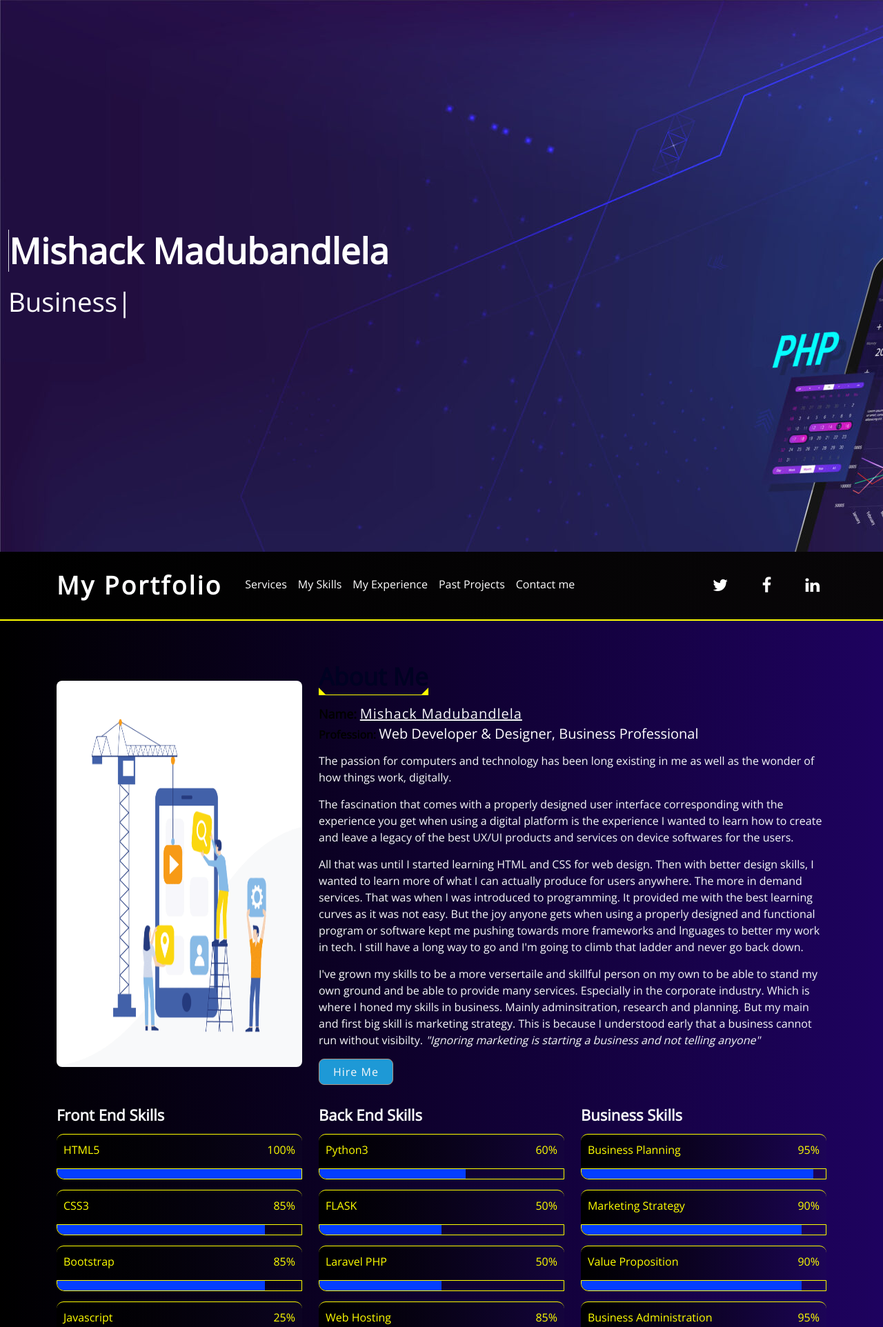
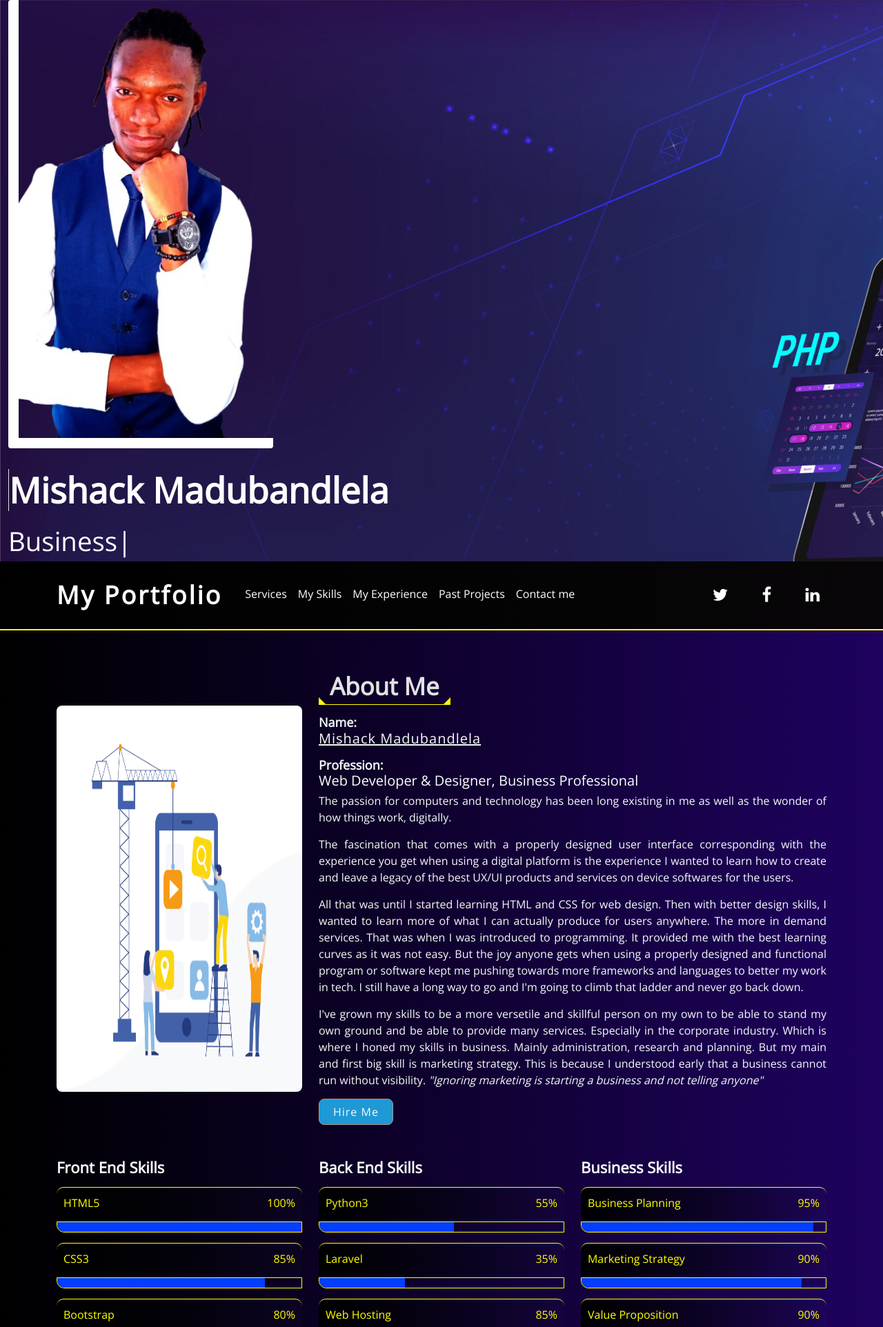
Before and after one commit to Pro-Mish/Portfolio, a Flask app: page / in a window 1280 px wide. Shown: the top 1924 px of the page at 69% size. Run offline with Flask 3, Linux system fonts and the light colour scheme; some libraries are stand-ins or nearby versions; some web fonts are replaced.

Commit message:
Add files via upload

```diff
--- a/templates/index.html
+++ b/templates/index.html
@@ -45,9 +45,9 @@
         <div class="top-header" id="top-header">
             <div class="container text-left">
                 <div class="row">
-                    <!-- <div class="col-md-12">
-                        <img src="img/profile-removebg-preview (1).png" alt="Mishack Madubandlela-profile-pic" />
-                    </div> -->
+                    <div class="col-md-12">
+                        <img src="{{ url_for('static', filename='img/profile-removebg-preview (1).png') }}" class="mt-0" alt="Mishack Madubandlela-profile-pic"  />
+                    </div>
 
                     <div class="col-md-12">
                         <h1 class="my-name border-left">Mishack Madubandlela</h1>
@@ -96,7 +96,7 @@
                                 </li>
                             </ul>
                         </li>-->
-                        <li><a href="#about">My Skills</a></li>
+                        <li><a href="#skills">My Skills</a></li>
                         <li><a href="#experience">My Experience</a></li>
                         <li><a href="#portfolio">Past Projects</a></li>
                         <li><a href="#contact">Contact me</a></li>
@@ -120,31 +120,33 @@
 
                     <div class="col-md-6 col-lg-8">
                         <header class="section-header">
-                            <h2 style="color: #000222">About Me</h2>
+                            <h2 class="px-3" style="color: #e2e2e2">About Me</h2>
                         </header>
-                        <h3><strong>Name:</strong>
+                        <h3><strong class="text-light">Name:</strong> <br>
                           <a href="https://www.google.com/search?q=Mishack+Madubandlela&oq=Mishack+Madubandlela&gs_lcrp=EgZjaHJvbWUyBggAEEUYOTIGCAEQRRg8MgYIAhBFGDwyBggDEEUYPNIBCDY1MDRqMGo3qAIAsAIA&sourceid=chrome&ie=UTF-8" style="background-color: transparent; padding: 0; border:none; font-size: 20px">
                             <u>Mishack Madubandlela</u>
                           </a>
                         </h3>
-                        <h4><strong>Profession:</strong> <span style="font-size:20px; color:white">Web Developer & Designer, Business Professional</span></h4>
-                        <p>
+                        <h3 class="mt-3"><strong class="text-light">Profession:</strong> <br>
+                            <span style="font-size:20px; color:white">Web Developer & Designer, Business Professional</span>
+                        </h3>
+                        <p style="text-align: justify;">
                             The passion for computers and technology has been long existing in me as well as the wonder of how things work, digitally.
                         </p>
-                        <p>
+                        <p style="text-align: justify;">
                             The fascination that comes with a properly designed user interface corresponding with the experience you get when using a digital platform is the experience I wanted to learn how to create and leave a legacy of the best UX/UI products and services on device softwares for the users.
                         </p>
-                        <p>
-                            All that was until I started learning HTML and CSS for web design. Then with better design skills, I wanted to learn more of what I can actually produce for users anywhere. The more in demand services. That was when I was introduced to programming. It provided me with the best learning curves as it was not easy. But the joy anyone gets when using a properly designed and functional program or software kept me pushing towards more frameworks and lnguages to better my work in tech. I still have a long way to go and I'm going to climb that ladder and never go back down.
+                        <p style="text-align: justify;">
+                            All that was until I started learning HTML and CSS for web design. Then with better design skills, I wanted to learn more of what I can actually produce for users anywhere. The more in demand services. That was when I was introduced to programming. It provided me with the best learning curves as it was not easy. But the joy anyone gets when using a properly designed and functional program or software kept me pushing towards more frameworks and languages to better my work in tech. I still have a long way to go and I'm going to climb that ladder and never go back down.
                         </p>
-                        <p>I've grown my skills to be a more versertaile and skillful person on my own to be able to stand my own ground and be able to provide many services. Especially in the corporate industry. Which is where I honed my skills in business. Mainly adminsitration, research and planning. But my main and first big skill is marketing strategy. This is because I understood early that a business cannot run without visibilty. <i>"Ignoring marketing is starting a business and not telling anyone"</i>
+                        <p style="text-align: justify;">I've grown my skills to be a more versetile and skillful person on my own to be able to stand my own ground and be able to provide many services. Especially in the corporate industry. Which is where I honed my skills in business. Mainly administration, research and planning. But my main and first big skill is marketing strategy. This is because I understood early that a business cannot run without visibility. <i>"Ignoring marketing is starting a business and not telling anyone"</i>
                         </p>
                         <a href="{{ url_for('hire') }}" style="border-radius:8px">Hire Me</a>
                     </div>
                 </div>
               </div>
 
-              <div class="container col-lg-12">
+            <div class="container col-lg-12 mt-5" id="skills">
                 <div class="row">
                     <div class="col-sm-4">
                         <div class="skills">
@@ -162,12 +164,11 @@
                             <div class="progress">
                                 <div class="progress-bar" role="progressbar" aria-valuenow="85" aria-valuemin="0" aria-valuemax="100"></div>
                             </div>
-
                             <div class="skill-name">
-                                <p>Bootstrap</p><p>85%</p>
+                                <p>Bootstrap</p><p>80%</p>
                             </div>
                             <div class="progress">
-                                <div class="progress-bar" role="progressbar" aria-valuenow="85" aria-valuemin="0" aria-valuemax="100"></div>
+                                <div class="progress-bar" role="progressbar" aria-valuenow="80" aria-valuemin="0" aria-valuemax="100"></div>
                             </div>
 
                             <div class="skill-name">
@@ -182,24 +183,17 @@
                         <div class="skills">
                             <h3>Back End Skills</h3>
                             <div class="skill-name">
-                                <p>Python3</p><p>60%</p>
+                                <p>Python3</p><p>55%</p>
                             </div>
                             <div class="progress">
-                                <div class="progress-bar" role="progressbar" aria-valuenow="60" aria-valuemin="0" aria-valuemax="100"></div>
+                                <div class="progress-bar" role="progressbar" aria-valuenow="55" aria-valuemin="0" aria-valuemax="100"></div>
                             </div>
 
                             <div class="skill-name">
-                                <p>FLASK</p><p>50%</p>
+                                <p>Laravel</p><p>35%</p>
                             </div>
                             <div class="progress">
-                                <div class="progress-bar" role="progressbar" aria-valuenow="50" aria-valuemin="0" aria-valuemax="100"></div>
-                            </div>
-
-                            <div class="skill-name">
-                                <p>Laravel PHP</p><p>50%</p>
-                            </div>
-                            <div class="progress">
-                                <div class="progress-bar" role="progressbar" aria-valuenow="50" aria-valuemin="0" aria-valuemax="100"></div>
+                                <div class="progress-bar" role="progressbar" aria-valuenow="35" aria-valuemin="0" aria-valuemax="100"></div>
                             </div>
 
                             <div class="skill-name">
@@ -240,15 +234,15 @@
                       </div>
                     </div>
                 </div>
-        </div>
+            </div>
         <!-- About Me End-->
 
         <!-- Job Experience Start -->
         <div class="experience" id="experience">
             <div class="container">
-                <header class="section-header">
-                    <h2>Job Experience</h2>
-                    <p>
+                <header class="section-header mt-5">
+                    <h2 class="text-light px-3">Job Experience</h2>
+                    <p style="text-align: justify;">
                       My previous work experience is recorded below and showcases the skills that I have used to get to where I am. This is how my tech skills have advanced over the years since I learnt coding and programming.
                     </p>
                 </header>
@@ -258,7 +252,7 @@
                         <p class="exp-date">Oct-2020 <span>to</span> November-2022</p>
                         <h4 class="exp-company">Eclipse Web Design, Mpumalanga, ZA</h4>
                         <h4 class="exp-designation">Trainee Web Designer</h4>
-                        <p class="exp-detail">
+                        <p class="exp-detail" style="text-align: justify;">
                           Working on the front-end web development of clients' projects as a user interface designer. It was an exciting experience to learn a new skill and yet have to practice by solving real world problems for others to help grow their online presence beautifully.
                         </p>
                       </div>
@@ -268,8 +262,8 @@
                           <p class="exp-date">March-2022 <span>to</span> April-2024</p>
                           <h4 class="exp-company">Freelancer, Mpumalanga, ZA</h4>
                           <h4 class="exp-designation">Graphic Designer</h4>
-                          <p class="exp-detail">
-                              Designing beautifully compelling marketing designs for business to reach a wider audience is what I like when working in the tech space. Digital visibility is the key to grow in this era of technological advancements.
+                          <p class="exp-detail" style="text-align: justify;">
+                              Designing beautifully compelling marketing designs for business to reach a wider audience is what I like when working in the tech space. Digital visibility is the key to grow in this era of technological advancements. Home is where the heart is BUT design is where true art is.
                           </p>
                       </div>
 
@@ -279,18 +273,18 @@
                           <p class="exp-date">May-2024 <span>to</span> Current</p>
                           <h4 class="exp-company">Freelancer, Mpumalanga, ZA</h4>
                           <h4 class="exp-designation">Web Designer & Developer</h4>
-                          <p class="exp-detail">
-                              Working on my own, I develop websites and host them with my hosting partner. I'm strictly focused on ensuring the success of each client's business online to reach their advertising goals to improve conversion rates. I achieve this plan by ensuring that I utilize all the relevant digital tools such as CTAs in my desgins to draw the attention of viewers.
+                          <p class="exp-detail" style="text-align: justify;">
+                              Working on my own, I develop websites and host them with my hosting partner. I'm strictly focused on ensuring the success of each client's business online to reach their advertising goals to improve conversion rates. I achieve this plan by ensuring that I utilize all the relevant digital tools such as CTAs in my designs to draw the attention of viewers. All this is achieved by utilizing other relevant techniques such as the marketing AIDA formula.
                           </p>
                       </div>
                     </div>
                     <div class="col-md-6">
                         <div class="exp-column">
                             <p class="exp-date">Feb-2023 <span>to</span> 20-Dec-2024</p>
-                            <h4 class="exp-company">LUBANDI GROUP (Pty) Ltd., Mpumalanga, ZA</h4>
+                            <h4 class="exp-company">LUBAND GROUP (Pty) Ltd., Mpumalanga, ZA</h4>
                             <h4 class="exp-designation">Manager</h4>
-                            <p class="exp-detail">
-                                As a small company manager, I did a lot of the roles. My biggest role was marketing. But then I had to merge into busines administration to ensure that the business runs well. I would do the HRM, Office administration and financial admin as well. With my skills, my boss was superbly impressed and would always come to me for any extra help with business projects and development strategies.
+                            <p class="exp-detail" style="text-align: justify;">
+                                As a small company manager, I did a lot of the roles. My biggest role was marketing. But then I had to merge into business administration to ensure that the business runs well. I would do the HRM, Office administration and financial admin as well. With my skills, my boss was superbly impressed and would always come to me for any extra help with business projects and development strategies.
                             </p>
                         </div>
                     </div>
@@ -300,11 +294,11 @@
         <!-- Job Experience End -->
 
         <!-- Services Start -->
-        <div class="services bg-primary" id="services">
+        <div class="services" id="services">
             <div class="container">
-                <header class="section-header">
-                    <h2 class="my-services">My Services</h2>
-                    <p>
+                <header class="section-header mt-4">
+                    <h2 class="my-services text-light px-3">My Services</h2>
+                    <p class="fs-5 w-100">
                         Below are the list of services I can and am willing to offer to anyone seeking success in any of my skilled talents.
                     </p>
                 </header>
@@ -322,7 +316,7 @@
                             <span></span>
                             <div class="service-icon"> <i class="fa fa-laptop"></i> </div>
                             <h4><a href="web-hire.html" data-title="web service hire" class="link-preview" title="View Hire Form" target="_blank">Web Development & Design</a></h4>
-                            <p>Now, you can have your very own website for your business display, personal blog or online shop. My designs include user-friendly UI/UX displays and easy navigation around the whole interface. NO complicated designs that may confuse users. The best designs for any busines to be visible online</p>
+                            <p>Now, you can have your very own website for your business display, personal blog or online shop. My designs include user-friendly UI/UX displays and easy navigation around the whole interface. NO complicated designs that may confuse users. The best designs for any business to be visible online</p>
                         </div>
                     </div>
                     <div class="col-sm-6 col-md-4">
@@ -330,7 +324,7 @@
                             <span></span>
                             <div class="service-icon"> <i class="fa fa-android"></i> </div>
                             <h4><a href="web-hire-app.html" data-title="web service hire" class="link-preview" title="View Hire Form" target="_blank">Applications Development</a></h4>
-                            <p>Now, with my affiliate partner and relevant tools neccessary for applications development, I can integrate my desgin skills with external ones to create the best user-friendly applications. From simple web-apps to complex functionality web-apps that entail automated functions, made to simplify your life</p>
+                            <p>Now, with my affiliate partner and relevant tools necessary for applications development, I can integrate my design skills with external ones to create the best user-friendly applications. From simple web-apps to complex functionality web-apps that entail automated functions, made to simplify your life</p>
                         </div>
                     </div>
                     <div class="col-sm-6 col-md-4">
@@ -339,7 +333,7 @@
                             <div class="service-icon"> <i class="fa fa-envelope-o"></i> </div>
                             <h4><a href="web-hire-graphic.html" data-title="web service hire" class="link-preview" title="View Hire Form" target="_blank">Graphic Design</a></h4>
                             <p>
-                              <i>&quoteIgnoring marketing is like starting a business but not telling anybody&quot.</i>
+                              <i>&quotIgnoring marketing is like starting a business but not telling anybody&quot.</i>
                               If you are starting something that needs views and conversions on sales, our simplistic to complex advertising designs will guarantee the visibility your business needs to reach more customers/clients
                             </p>
                         </div>
@@ -366,9 +360,9 @@
         <!-- Services End -->
 
         <!-- Counter Start -->
-        <div class="counters pt-1">
+        <div class="counters pt-1 mt-5">
             <div class="container">
-                <div class="row">
+                <div class="row mt-5">
                     <div class="col-sm-2">
                         <div class="counter">
                             <div class="counter-icon-box"><i class="fa fa-calendar"></i></div>
@@ -419,9 +413,9 @@
         <!-- Portfolio Start -->
         <div class="portfolio" id="portfolio">
             <div class="container">
-                <header class="section-header col-lg-12">
-                    <h2 class="section-title">My Portfolio</h2>
-                    <p class="text-center">
+                <header class="section-header col-lg-12 text-center">
+                    <h2 class="section-title text-light px-3">My Portfolio Work</h2>
+                    <p class="text-center mx-auto">
                         You can see my past projects that I have worked on for clients from varius fields of business and what I have done to improve online visibility for the growth of the business' accessibility remotely
                     </p>
                 </header>
@@ -570,7 +564,7 @@
         <div class="contact" id="contact">
             <div class="container pt-3">
                 <div class="section-header">
-                    <h2>Contact Me</h2>
+                    <h2 class="text-light">Contact Me</h2>
                     <p>
                         Below are my personal contact details to get in touch with me and disccover what more I can do for your online presence development.
                     </p>
@@ -612,7 +606,7 @@
                                     </div>
                                 </div>
                                 <div class="form-group">
-                                    <input type="text" name="subjectclass="form-control" placeholder="Subject"/>
+                                    <input type="text" name="subject" class="form-control" placeholder="Subject"/>
                                 </div>
                                 <div class="form-group">
                                     <textarea class="form-control" name="message" rows="5" placeholder="What Would You Like To Know?"></textarea>
@@ -681,7 +675,7 @@
                     <p>&copy; Copyright <a href="#">Mish Madubandlela</a> All Rights Reserved</p>
                   </div>
                   <div class="col-lg-6 text-right">
-                    <p>Powered & Designed by <a href="https://natwebdigitalsolutions.com" target="_blank">NatWeb Digital Solutions Co.</a></p>
+                    <p>Powered & Designed by <a href="https://natek-softwares.onrender.com" target="_blank">NAT<span style=" display: in-line block; transform:rotate(-180deg);">E</span>K Softwares</a></p>
                   </div>
                 </div>
             </div>
```
